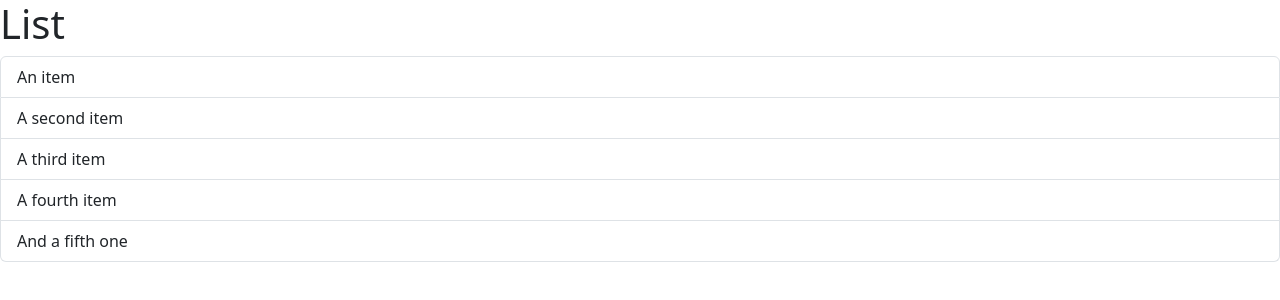
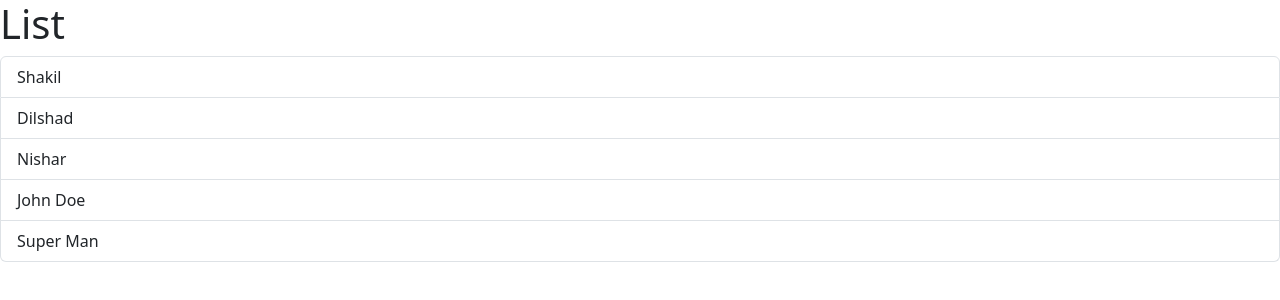
Before and after one commit to Shadow0143/react-app, a React (Vite) app: page / in a window 1280 px wide. Shown: the top 300 px of the page. Built offline with nearby package versions, Linux system fonts and the light colour scheme.

Commit message:
Renddering and using map()

```diff
--- a/src/components/ListGroup.tsx
+++ b/src/components/ListGroup.tsx
@@ -1,13 +1,15 @@
 function ListGroup() {
+  const item = ["Shakil", "Dilshad", "Nishar", "John Doe", "Super Man"];
+
   return (
     <>
       <h1>List</h1>
       <ul className="list-group">
-        <li className="list-group-item">An item</li>
-        <li className="list-group-item">A second item</li>
-        <li className="list-group-item">A third item</li>
-        <li className="list-group-item">A fourth item</li>
-        <li className="list-group-item">And a fifth one</li>
+        {item.map((item) => (
+          <li className="list-group-item" key={item}>
+            {item}
+          </li>
+        ))}
       </ul>
     </>
   );
```
